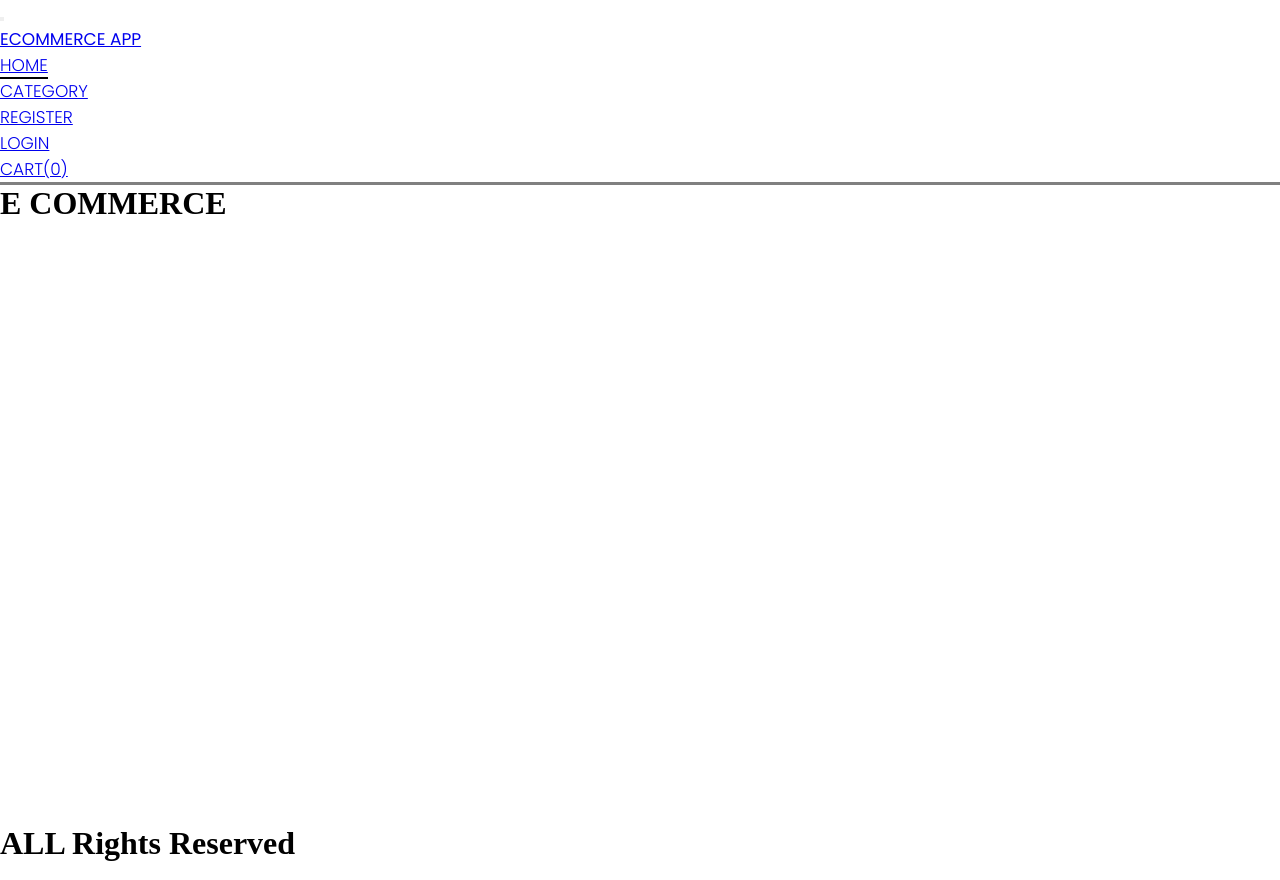
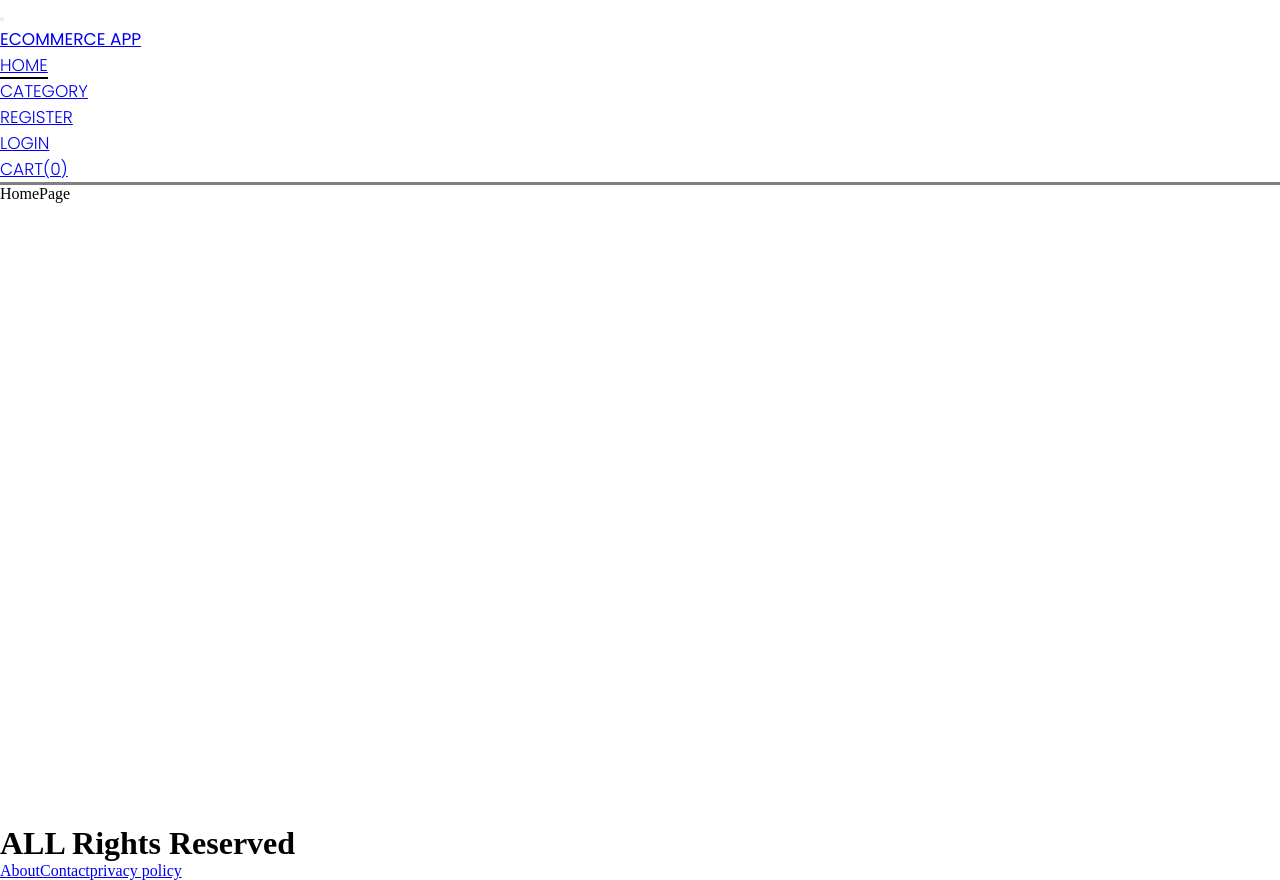
Before and after one commit to Arun-cn/E-Commerce-mern, a React (Create React App) app in the folder client/: page / in a window 1280 px wide. Built offline with nearby package versions, Linux system fonts and the light colour scheme; the HTML template or start-up script is replaced by a standard one.

Commit message:
add pages and ui update

```diff
--- a/client/package.json
+++ b/client/package.json
@@ -8,6 +8,7 @@
     "@testing-library/user-event": "^13.5.0",
     "react": "^18.2.0",
     "react-dom": "^18.2.0",
+    "react-helmet": "^6.1.0",
     "react-router-dom": "^6.11.1",
     "react-scripts": "5.0.1",
     "web-vitals": "^2.1.4"
--- a/client/src/App.js
+++ b/client/src/App.js
@@ -1,12 +1,26 @@
 
+import { Route, Routes } from 'react-router-dom';
 import './App.css';
-import Layout from './components/Layout/Layout';
+
+import HomePage from './pages/HomePage';
+import About from './pages/About';
+import Contact from './pages/Contact';
+
+import Pagenotfound from './pages/Pagenotfound';
+import Policy from './pages/Policy';
+
 
 function App() {
   return (
-    <Layout >
-      <h1 >E COMMERCE </h1>
-    </Layout>
+    <Routes>
+      <Route path='/' element={<HomePage/>}/>
+      <Route path="/about" element={<About/>}/>
+      <Route path="/contact" element={<Contact/>}/>
+      <Route path="/policy" element={<Policy/>}/>
+      <Route path="*" element={<Pagenotfound/>}/>
+
+
+    </Routes>
   );
 }
 
--- a/client/src/components/Layout/Footer.js
+++ b/client/src/components/Layout/Footer.js
@@ -1,9 +1,17 @@
 import React from 'react'
+import { Link } from 'react-router-dom'
 
 const Footer = () => {
   return (
     <div className='bg-dark text-light p3'>
         <h1 className='text-center'>ALL Rights Reserved</h1>
+       <p className='text-center mt-3'>
+        <Link to ="/about">About</Link>
+        <Link to ="/contact">Contact</Link>
+        <Link to ="/policy">privacy policy</Link>
+
+       </p>
+
     </div>
   )
 }
--- a/client/src/components/Layout/Layout.js
+++ b/client/src/components/Layout/Layout.js
@@ -1,11 +1,17 @@
 import React, { Children } from 'react'
 import Footer from './Footer'
 import Headers from './Headers'
+import{ Helmet} from 'react-helmet'
 
-
-function Layout({children}) {
+function Layout({children, title, description, keywords, author}) {
   return (
     <div>
+      <Helmet>
+      <meta charSet="utf-8" />
+        <meta name="description" content={description} />
+        <meta name="keywords" content={keywords} />
+        <meta name="author" content={author} />
+      </Helmet>
         <Headers/>
         <main style={{minHeight :"80vh"}}>
            {children}
@@ -14,6 +20,13 @@ function Layout({children}) {
 
     </div>
   )
-}
+};
+Layout.defaultProps = {
+  title: "Ecommerce app - shop now",
+  description: "mern stack project",
+  keywords: "mern,react,node,mongodb",
+  author: "arun",
+};
+
 
 export default Layout
--- a/client/src/index.css
+++ b/client/src/index.css
@@ -31,3 +31,13 @@
   font-family: 'roboto',sans-serif  ;
   letter-spacing: 3px;
 }
+
+.footer a{
+  text-decoration: none;
+  color: white;
+  padding: 10px;
+}
+.footer a:hover{
+  color: white;
+  border-bottom: 1px solid #ffefba ;
+}
--- /dev/null
+++ b/client/src/pages/About.js
@@ -0,0 +1,12 @@
+import React from 'react'
+import Layout from '../components/Layout/Layout'
+
+function About() {
+  return (
+    <Layout>
+    <div>About</div>
+    </Layout>
+  )
+}
+
+export default About
--- /dev/null
+++ b/client/src/pages/Contact.js
@@ -0,0 +1,12 @@
+import React from 'react'
+import Layout from '../components/Layout/Layout'
+
+function Contact() {
+  return (
+    <Layout>
+    <div>Contact</div>
+    </Layout>
+  )
+}
+
+export default Contact
--- /dev/null
+++ b/client/src/pages/HomePage.js
@@ -0,0 +1,12 @@
+import React from 'react'
+import Layout from '../components/Layout/Layout'
+
+function HomePage() {
+  return (
+    <Layout>
+    <div>HomePage</div>
+    </Layout>
+  )
+}
+
+export default HomePage
--- /dev/null
+++ b/client/src/pages/Pagenotfound.js
@@ -0,0 +1,20 @@
+import React from 'react';
+import { Link } from 'react-router-dom';
+import Layout from '../components/Layout/Layout';
+
+
+function Pagenotfound() {
+  return (
+    <Layout title={"go back- page not found"}>
+      <div className="pnf">
+        <h1 className="pnf-title">404</h1>
+        <h2 className="pnf-heading">Oops ! Page Not Found</h2>
+        <Link to="/" className="pnf-btn">
+          Go Back
+        </Link>
+      </div>
+    </Layout>
+  )
+}
+
+export default Pagenotfound
--- /dev/null
+++ b/client/src/pages/Policy.js
@@ -0,0 +1,13 @@
+import React from 'react'
+import Layout from '../components/Layout/Layout'
+
+function Policy() {
+  return (
+    <Layout>
+    <div>policy</div>
+    </Layout>
+  )
+
+}
+
+export default Policy
```
Also changed, not shown: 1 other file (tests, documents, lock files or other folders).
